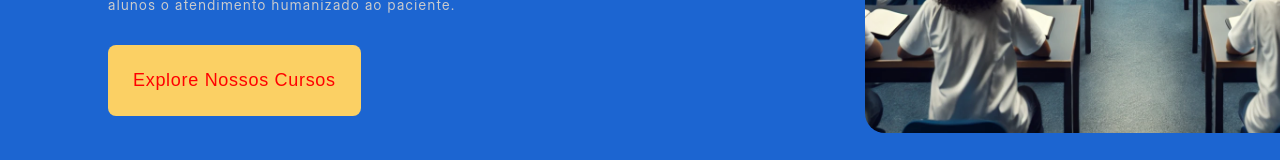
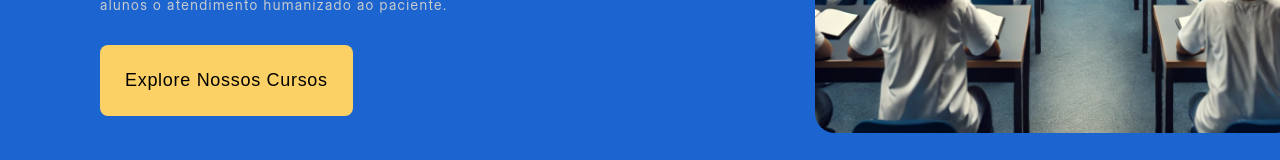
Before and after one commit to MP-oliveira/frontend-anjogabriel, a React (Vite) app in the folder frontend/: page / in a window 1280 px wide. Shown: the part 551-711 px from the top of the page. Built offline with nearby package versions, Linux system fonts and the light colour scheme.

Commit message:
adjusting layout

```diff
--- a/frontend/src/pages/SectionOne/SectionOne.css
+++ b/frontend/src/pages/SectionOne/SectionOne.css
@@ -1,7 +1,7 @@
 .sectionOne-content {
   display: grid;
   grid-template-columns: 1fr 1fr;
-  gap: 100px;
+  gap: 58px;
   padding: 50px 100px;
   width: 100%;
   justify-content: center;
@@ -49,6 +49,7 @@
   font-size: 18px;
   font-weight: 500;
   letter-spacing: 0.7px;
+  color: black;
 }
 
 .sectionOne-right {
--- a/frontend/src/pages/SectionTwo/SectionTwo.css
+++ b/frontend/src/pages/SectionTwo/SectionTwo.css
@@ -2,16 +2,15 @@
   display: flex;
   justify-content: center;
   align-items: center;
-  padding: 20px;
   gap: 20px;
   background-color: #C6D6F3;
-  width: 100%;
+  width: 100vw;
   height: 100vh
 }
 
 .about-us-card {
   flex: 1;
-  max-width: 35%;
+  max-width: 32.5%;
   height: 560px;
   border-radius: 50px;
   overflow: hidden;
```
